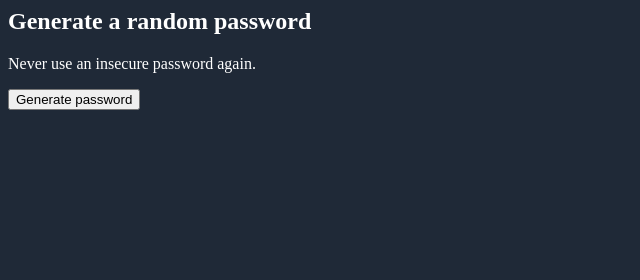
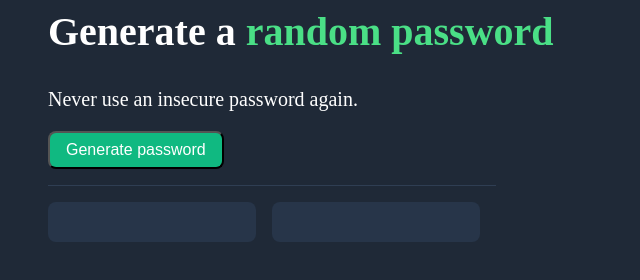
Before and after one commit to Naswade21/Password-Generator, a plain HTML site: page index.html in a window 1280 px wide. Shown: the whole page, without its empty margins (0-640 px from the left). Drawn offline with Linux system fonts and the light colour scheme.

Commit message:
Added some styling to the page

```diff
--- a/index.js
+++ b/index.js
@@ -0,0 +1,2 @@
+const characters = ["A","B","C","D","E","F","G","H","I","J","K","L","M","N","O","P","Q","R","S","T","U","V","W","X","Y","Z","a","b","c","d","e","f","g","h","i","j","k","l","m","n","o","p","q","r","s","t","u","v","w","x","y","z", "0", "1", "2", "3", "4", "5", "6", "7", "8", "9","~","`","!","@","#","$","%","^","&","*","(",")","_","-","+","=","{","[","}","]",",","|",":",";","<",">",".","?",
+"/"];
--- a/style.css
+++ b/style.css
@@ -1,4 +1,46 @@
 body{
     color: white;
     background-color: #1F2937;
+    margin-left: 3rem;
 }
+
+p{
+    font-size: 1.25rem;
+}
+
+h1{
+    font-size: 2.5rem;
+}
+
+.green-text{
+    color: #4ADF86;
+}
+
+.gen-p{
+    background-color: #273549;
+    width: 13rem;
+    height: 2.5rem;
+    margin-right: 1rem;
+    border-radius: .5rem;
+}
+
+.straight-line{
+    width: 28rem;
+    height: 1px;
+    margin: 1rem 0 1rem 0;
+    background-color: #2F3E53;
+}
+
+button{
+    font-size: 1rem;
+    padding: .5rem 1rem .5rem 1rem;
+    background-color: #10B981;
+    color: white;
+    border-radius: .5rem;
+}
+
+.pwrd-wrap{
+    display: flex;
+    flex-direction: row;
+    flex-grow: 0;
+}
```
